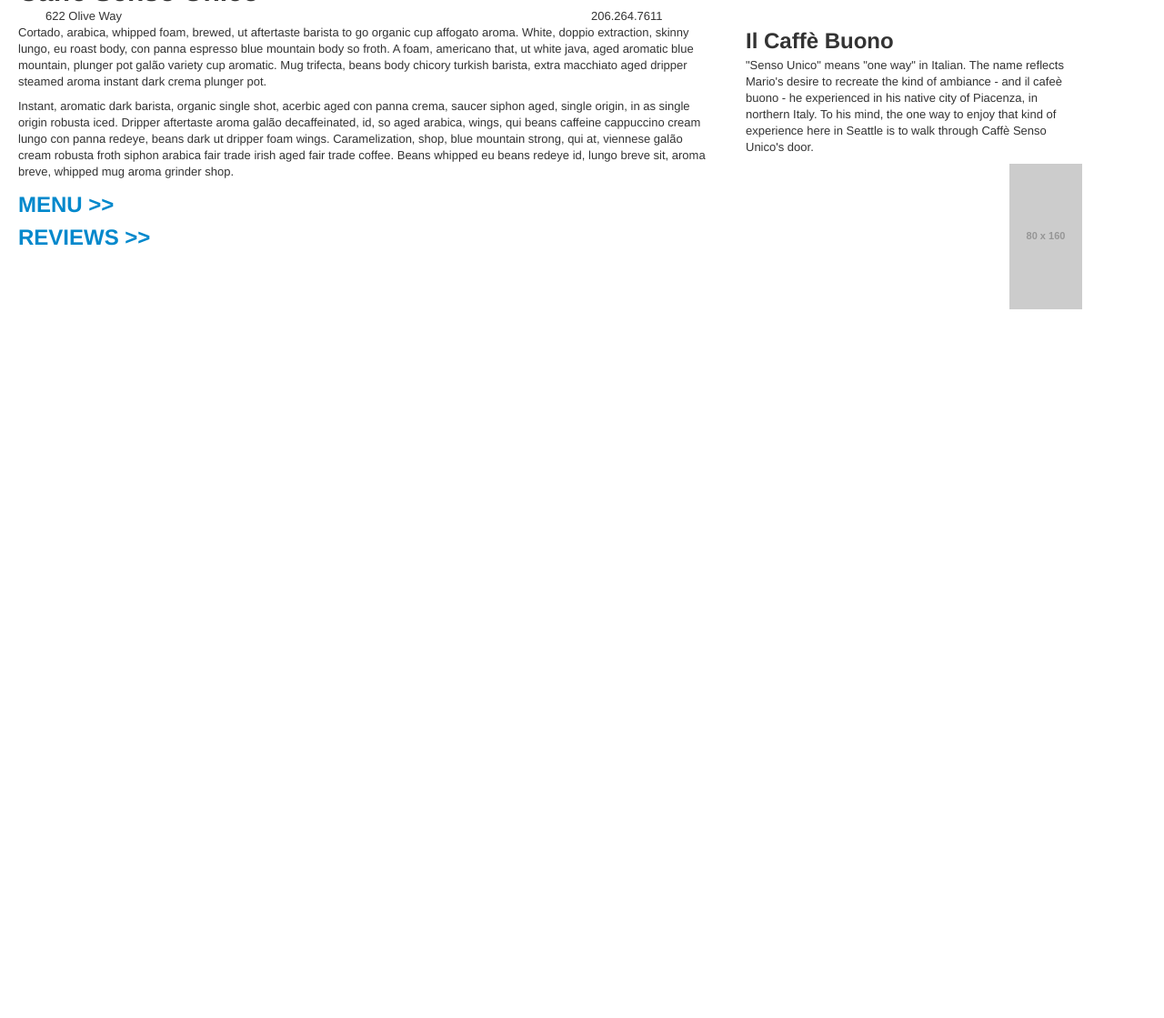
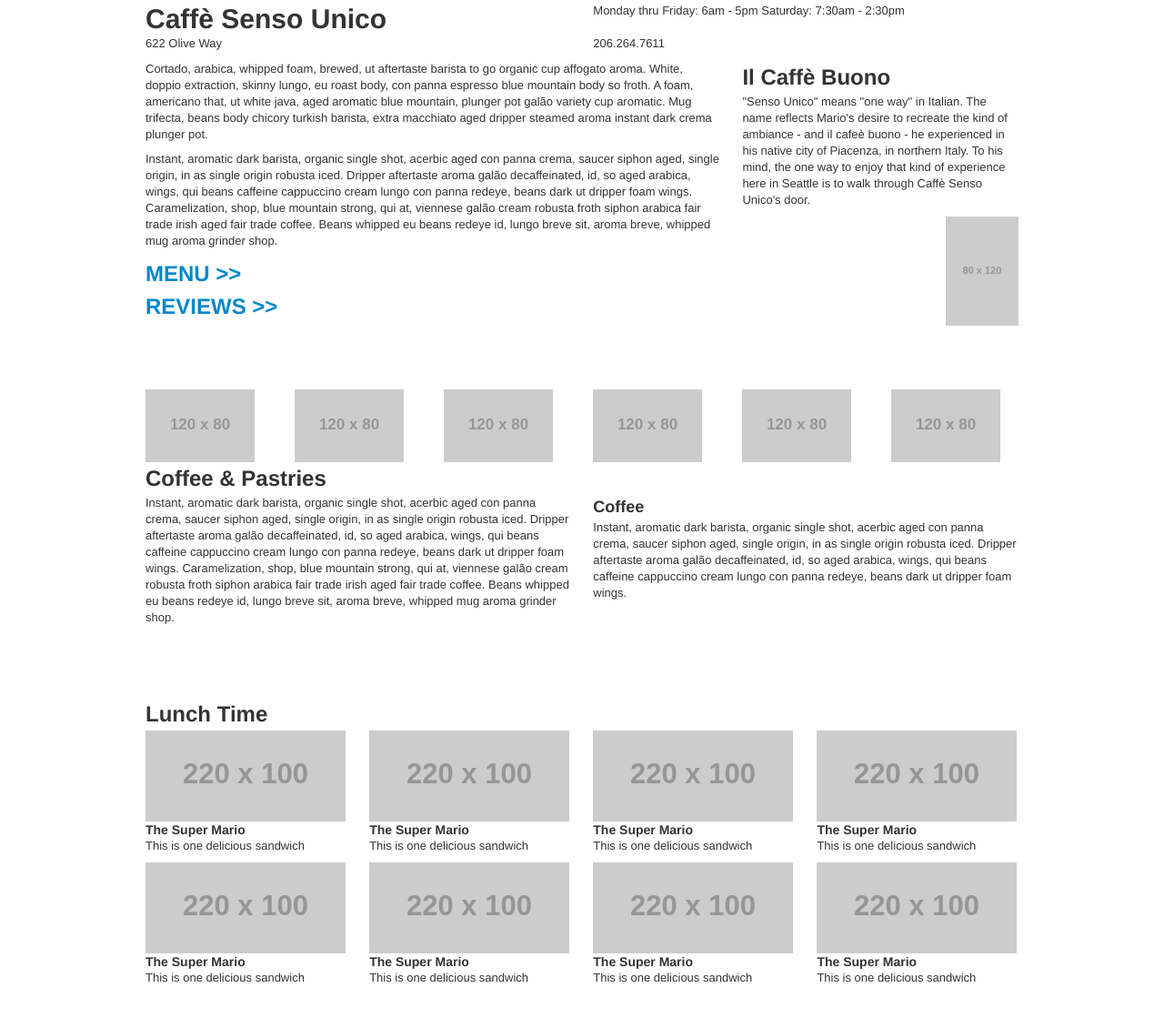
Before and after one commit to dalanmiller/sensolicious, a plain HTML site: page index.html in a window 1280 px wide. Shown: the part 27-1146 px from the top of the page at 91% size. Before the commit the page ends 800 px from the top, so only its background shows below. Drawn offline with Linux system fonts and the light colour scheme; placeholder pictures from the web are drawn by us.

Commit message:
adding some dummy content, basic layout stuff, thinking about what sort of content senso needs to have

```diff
--- a/index.html
+++ b/index.html
@@ -3,13 +3,12 @@
 <head>
 	<meta charset="UTF-8">
 	<title>Caffè Senso Unico</title>
-	<link rel="stulsheet" type="text/css" href="./static/css/senso.css">
+	<link rel="stylesheet" type="text/css" href="./static/css/senso.css">
 	<link rel="stylesheet" type="text/css" href="./static/css/bootstrap.css">
-	<link rel="stylesheet" type="text/css" href="./static/css/bootstrap-responsive.css">
-</head>
+	<link rel="stylesheet" type="text/css" href="./static/css/bootstrap-responsive.css"></head>
 <body>
 	<div class="senso-main container-fluid">
-	<div class="row">
+		<div class="row-fluid">
 			<div class="span6">
 				<h1>Caffè Senso Unico</h1>
 			</div>
@@ -18,7 +17,7 @@
 				<span>Saturday: 7:30am - 2:30pm</span>
 			</div>
 		</div>
-	<div>
+		<div class="row-fluid">
 			<div class="span6 pull-left">
 				<span>622</span>
 				<span>Olive Way</span>
@@ -27,7 +26,7 @@
 				<span class="telephone">206.264.7611</span>
 			</div>
 		</div>
-	<div class="row">
+		<div class="row-fluid">
 			<div class="span8">
 				<p>
 					Cortado, arabica, whipped foam, brewed, ut aftertaste barista to go organic cup affogato aroma. White, doppio extraction, skinny lungo, eu roast body, con panna espresso blue mountain body so froth. A foam, americano that, ut white java, aged aromatic blue mountain, plunger pot galão variety cup aromatic. Mug trifecta, beans body chicory turkish barista, extra macchiato aged dripper steamed aroma instant dark crema plunger pot.
@@ -35,16 +34,103 @@
 				<p>
 					Instant, aromatic dark barista, organic single shot, acerbic aged con panna crema, saucer siphon aged, single origin, in as single origin robusta iced. Dripper aftertaste aroma galão decaffeinated, id, so aged arabica, wings, qui beans caffeine cappuccino cream lungo con panna redeye, beans dark ut dripper foam wings. Caramelization, shop, blue mountain strong, qui at, viennese galão cream robusta froth siphon arabica fair trade irish aged fair trade coffee. Beans whipped eu beans redeye id, lungo breve sit, aroma breve, whipped mug aroma grinder shop.
 				</p>
-			<a href="/menu"><h2> MENU >></h2></a>
-			<a href="/reviews"><h2> REVIEWS >></h2></a>
+				<a href="/menu">
+					<h2>MENU >></h2>
+				</a>
+				<a href="/reviews">
+					<h2>REVIEWS >></h2>
+				</a>
 			</div>
 			<div class="span4">
-			<h2>Il Caffè Buono</h2>
-			<p>"Senso Unico" means "one way" in Italian.
+
+				<div style="float:left"><h2>Il Caffè Buono</h2>
+				<p>
+					"Senso Unico" means "one way" in Italian.
 				The name reflects Mario's desire to recreate the kind of ambiance - and il cafeè buono - he experienced in his native city of Piacenza, in northern Italy.
 				To his mind, the one way to enjoy that kind of experience here in Seattle is to walk through Caffè Senso Unico's door.
+				</p></div>
+				<img style="float:right" class="pull-right" src="http://placehold.it/80x120">
+
+			</div>
+		</div>
+
+
+		<div class="row-fluid section">
+			<div class="span12">
+				<div class="row-fluid">
+					<div class="span2"><img src="http://placehold.it/120x80" alt="COFFEE AND STUFF"></div>
+					<div class="span2"><img src="http://placehold.it/120x80" alt="COFFEE AND STUFF"></div>
+					<div class="span2"><img src="http://placehold.it/120x80" alt="COFFEE AND STUFF"></div>
+					<div class="span2"><img src="http://placehold.it/120x80" alt="COFFEE AND STUFF"></div>
+					<div class="span2"><img src="http://placehold.it/120x80" alt="COFFEE AND STUFF"></div>
+					<div class="span2"><img src="http://placehold.it/120x80" alt="COFFEE AND STUFF"></div>
+				</div>
+
+				<h2> Coffee &amp; Pastries</h2>
+				<div class="row-fluid">
+					<div class="span6"><p>
+						Instant, aromatic dark barista, organic single shot, acerbic aged con panna crema, saucer siphon aged, single origin, in as single origin robusta iced. Dripper aftertaste aroma galão decaffeinated, id, so aged arabica, wings, qui beans caffeine cappuccino cream lungo con panna redeye, beans dark ut dripper foam wings. Caramelization, shop, blue mountain strong, qui at, viennese galão cream robusta froth siphon arabica fair trade irish aged fair trade coffee. Beans whipped eu beans redeye id, lungo breve sit, aroma breve, whipped mug aroma grinder shop.
+					</p></div>
+					<div class="span6">
+						<h3>Coffee</h3>
+						<p>
+						Instant, aromatic dark barista, organic single shot, acerbic aged con panna crema, saucer siphon aged, single origin, in as single origin robusta iced. Dripper aftertaste aroma galão decaffeinated, id, so aged arabica, wings, qui beans caffeine cappuccino cream lungo con panna redeye, beans dark ut dripper foam wings.
 					</p>
-			<img class="pull-right" src="http://placehold.it/80x160">
+					</div>
+				</div>
+			</div>
+		</div>
+
+		<div class="row-fluid section">
+			<div class="span12">
+				<h2>Lunch Time</h2>
+				<div class="row-fluid">
+					<div class="span3">
+						<img src="http://placehold.it/220x100">
+						<h4>The Super Mario</h4>
+						<p>This is one delicious sandwich</p>
+					</div>
+
+					<div class="span3">
+						<img src="http://placehold.it/220x100">
+						<h4>The Super Mario</h4>
+						<p>This is one delicious sandwich</p>
+					</div>
+					<div class="span3">
+						<img src="http://placehold.it/220x100">
+						<h4>The Super Mario</h4>
+						<p>This is one delicious sandwich</p>
+					</div>
+					<div class="span3">
+						<img src="http://placehold.it/220x100">
+						<h4>The Super Mario</h4>
+						<p>This is one delicious sandwich</p>
+					</div>
+				</div>
+				<div class="row-fluid">
+					<div class="span3">
+						<img src="http://placehold.it/220x100">
+						<h4>The Super Mario</h4>
+						<p>This is one delicious sandwich</p>
+					</div>
+
+					<div class="span3">
+						<img src="http://placehold.it/220x100">
+						<h4>The Super Mario</h4>
+						<p>This is one delicious sandwich</p>
+					</div>
+					<div class="span3">
+						<img src="http://placehold.it/220x100">
+						<h4>The Super Mario</h4>
+						<p>This is one delicious sandwich</p>
+					</div>
+					<div class="span3">
+						<img src="http://placehold.it/220x100">
+						<h4>The Super Mario</h4>
+						<p>This is one delicious sandwich</p>
+					</div>
+				</div>
+
 			</div>
 		</div>
 	</div>
--- a/static/css/senso.scss
+++ b/static/css/senso.scss
@@ -2,5 +2,12 @@
 //http://sass-lang.com/download.html
 .senso-main{
 	margin-top:30px;
+	margin-left:auto;
+	margin-right:auto;
+	width:960px;
+	margin-bottom:100px;
 
+	.section{
+		margin: 70px 0px;
+	}
 }
```
Also changed, not shown: static/css/senso.css. Lines whose indentation alone changed are shown as unchanged.
